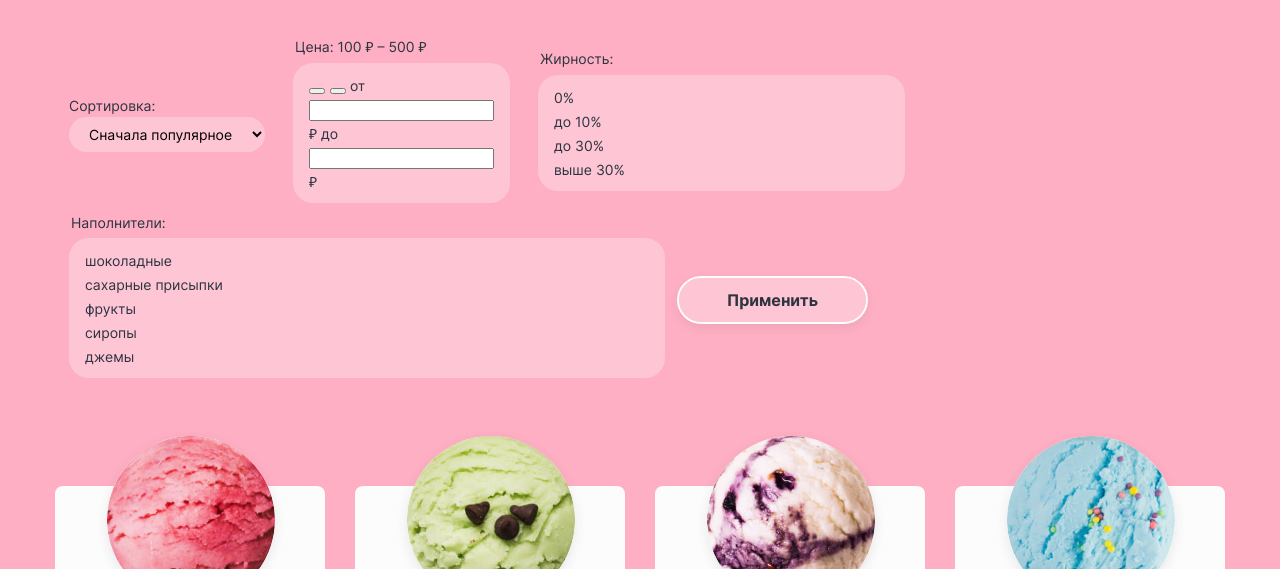
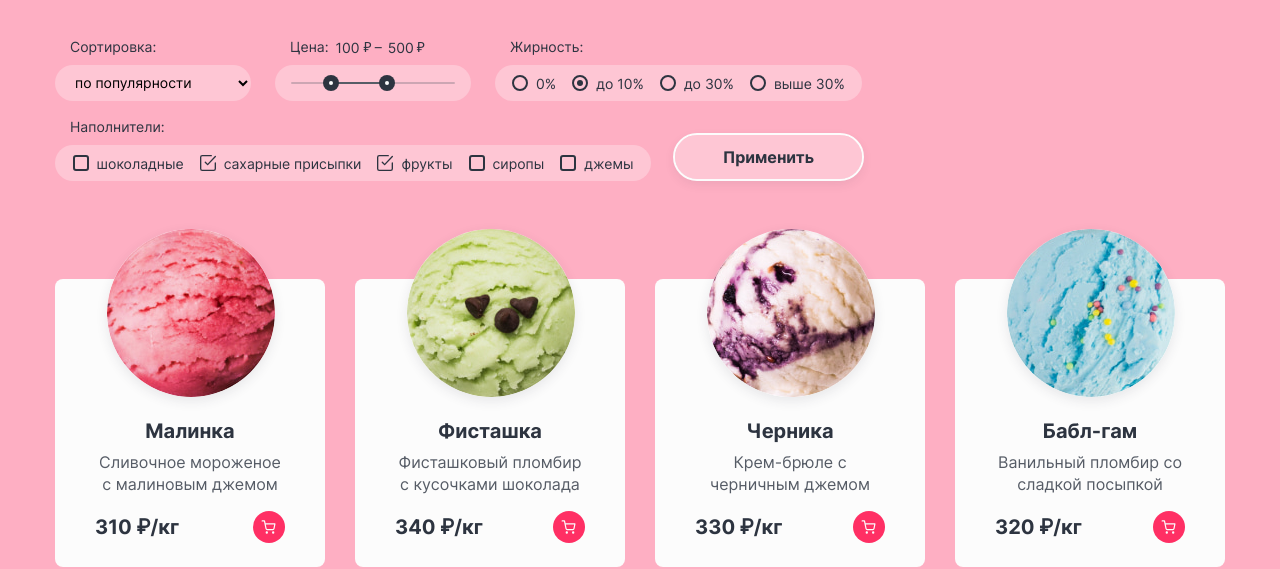
Before and after one commit to revcheg/276123-gllacy-32, a plain HTML site: page catalog.html in a window 1280 px wide. Shown: the part 231-800 px from the top of the page. Drawn offline with Linux system fonts and the light colour scheme.

Commit message:
Начал стилизовать блок с фильтрами

```diff
--- a/catalog.html
+++ b/catalog.html
@@ -143,31 +143,38 @@
       <!-- catalog-filter -->
       <form class="catalog-filter" action="https://echo.htmlacademy.ru/" method="get">
         <fieldset class="catalog-sorting">
-          <label for="sorting">Сортировка:</label>
+          <label class="catalog-filter-title" for="sorting">Сортировка:</label>
           <select class="select-control" id="sorting" name="sorting">
-            <option value="popular">Сначала популярное</option>
-            <option value="cheap">Сначала дешёвое</option>
-            <option value="expensive">Сначала дорогое</option>
+            <option value="popular">по популярности</option>
+            <option value="cheap">от дешёвого</option>
+            <option value="expensive">от дорогого</option>
           </select>
         </fieldset>
 
         <fieldset class="catalog-price">
-          <legend class="catalog-filter-title">Цена: 100 ₽ – 500 ₽</legend>
+          <legend class="catalog-filter-title">
+            Цена:
+            <label class="catalog-filter-label">
+              <input class="catalog-filter-input" type="number" value="100" name="min-price"> ₽
+            </label>
+            –
+            <label class="catalog-filter-label">
+              <input class="catalog-filter-input" type="number" value="500" name="max-price"> ₽
+            </label>
+          </legend>
           <div class="catalog-filter-wrapper">
+            <div class="catalog-filter-range">
+              <div class="catalog-filter-scale">
+                <div class="catalog-filter-bar" style="left: 40px; width: 56px;">
                   <button class="range-toggle toggle-min" type="button">
                     <span class="visually-hidden">Изменить минимальную цену.</span>
                   </button>
                   <button class="range-toggle toggle-max" type="button">
                     <span class="visually-hidden">Изменить максимальную цену.</span>
                   </button>
-
-            <label class="catalog-filter-label">
-              от <input class="catalog-filter-input" type="number" name="min-price"> ₽
-            </label>
-
-            <label class="catalog-filter-label">
-              до <input class="catalog-filter-input" type="number" name="max-price"> ₽
-            </label>
+                </div>
+              </div>
+            </div>
           </div>
         </fieldset>
 
@@ -178,24 +185,28 @@
               <li class="catalog-filter-item">
                 <label class="control">
                   <input class="visually-hidden control-input" type="radio" name="product-group" value="0%">
+                  <span class="control-mark"></span>
                   <span class="control-label">0%</span>
                 </label>
               </li>
               <li class="catalog-filter-item">
                 <label class="control">
                   <input class="visually-hidden control-input" type="radio" name="product-group" value="<10%" checked>
+                  <span class="control-mark"></span>
                   <span class="control-label">до 10%</span>
                 </label>
               </li>
               <li class="catalog-filter-item">
                 <label class="control">
                   <input class="visually-hidden control-input" type="radio" name="product-group" value="<30%">
+                  <span class="control-mark"></span>
                   <span class="control-label">до 30%</span>
                 </label>
               </li>
               <li class="catalog-filter-item">
                 <label class="control">
                   <input class="visually-hidden control-input" type="radio" name="product-group" value=">30%">
+                  <span class="control-mark"></span>
                   <span class="control-label">выше 30%</span>
                 </label>
               </li>
@@ -210,30 +221,35 @@
               <li class="catalog-filter-item">
                 <label class="control">
                   <input class="visually-hidden control-input" type="checkbox" name="chocolate">
+                  <span class="control-mark control-mark-square"></span>
                   <span class="control-label">шоколадные</span>
                 </label>
               </li>
               <li class="catalog-filter-item">
                 <label class="control">
                   <input class="visually-hidden control-input" type="checkbox" name="powdered-sugar" checked>
+                  <span class="control-mark control-mark-square"></span>
                   <span class="control-label">сахарные присыпки</span>
                 </label>
               </li>
               <li class="catalog-filter-item">
                 <label class="control">
                   <input class="visually-hidden control-input" type="checkbox" name="fruit" checked>
+                  <span class="control-mark control-mark-square"></span>
                   <span class="control-label">фрукты</span>
                 </label>
               </li>
               <li class="catalog-filter-item">
                 <label class="control">
                   <input class="visually-hidden control-input" type="checkbox" name="syrup">
+                  <span class="control-mark control-mark-square"></span>
                   <span class="control-label">сиропы</span>
                 </label>
               </li>
               <li class="catalog-filter-item">
                 <label class="control">
                   <input class="visually-hidden control-input" type="checkbox" name="jam">
+                  <span class="control-mark control-mark-square"></span>
                   <span class="control-label">джемы</span>
                 </label>
               </li>
--- a/css/style.css
+++ b/css/style.css
@@ -182,6 +182,7 @@ img {
 }
 
 .navigation-item:focus-within .navigation-link {
+  color: #2D3440;
   outline: none;
   background-color: #FCFCFC;
 }
@@ -1510,22 +1511,29 @@ img {
 /* catalog-filer */
 .catalog-filter {
   display: flex;
-  align-items: center;
   flex-wrap: wrap;
-  margin-bottom: 98px;
-}
-
-.catalog-filter label,
-.catalog-filter legend {
+  align-items: center;
+  margin-bottom: 82px;
+}
+
+.catalog-filter fieldset {
+  margin: 0;
+  margin-right: 24px;
+  margin-bottom: 16px;
+  padding: 0;
+  border: none;
+}
+
+.catalog-filter-title {
+  display: flex;
+  align-items: center;
+  margin-bottom: 8px;
+  padding-left: 15px;
   color: #2D3440;
   font-size: 14px;
   line-height: 20px;
 }
 
-.catalog-filter fieldset {
-  border: none;
-}
-
 .catalog-sorting {
   width: 196px;
 }
@@ -1543,6 +1551,8 @@ img {
 }
 
 .select-control {
+  width: 100%;
+  height: 36px;
   padding: 8px 16px;
   font-size: 14px;
   font-family: inherit;
@@ -1550,19 +1560,195 @@ img {
   border: none;
   border-radius: 20px;
   background-color: rgba(252, 252, 252, 0.3);
+  cursor: pointer;
+  transition: 0.2s;
+}
+
+.select-control:hover {
+  background-color: rgba(252, 252, 252, 0.5);
+}
+
+.select-control:focus {
+  outline: 2px solid #FCFCFC;
+  background-color: rgba(252, 252, 252, 0.4);
+}
+
+.catalog-filter-label {
+  display: flex;
+  padding: 0 3px;
+}
+
+.catalog-filter-input {
+  width: 28px;
+  padding: 0 2px;
+  color: #2D3440;
+  font-size: 14px;
+  font-family: inherit;
+  text-align: center;
+  border: none;
+  background-color: transparent;
+  appearance: textfield;
+}
+
+.catalog-filter-input::-webkit-outer-spin-button,
+.catalog-filter-input::-webkit-inner-spin-button {
+  appearance: none;
+  margin: 0;
 }
 
 .catalog-filter-wrapper {
-  padding: 10px 16px;
+  box-sizing: border-box;
   border: none;
   border-radius: 20px;
   background-color: rgba(252, 252, 252, 0.3);
 }
 
+.catalog-filter-range {
+  padding: 17px 16px;
+}
+
+.catalog-filter-scale {
+  position: relative;
+  width: 164px;
+  height: 2px;
+  border-radius: 5px;
+  background-color: rgba(86, 92, 102, 0.3);
+}
+
+.catalog-filter-bar {
+  position: absolute;
+  height: 2px;
+  border-radius: 5px;
+  background-color: #565C66;
+}
+
+.range-toggle {
+  position: absolute;
+  top: -7px;
+  width: 16px;
+  height: 16px;
+  border: none;
+  border-radius: 50%;
+  background-color: #2D3440;
+  cursor: pointer;
+  transition: 0.2s;
+}
+
+.range-toggle::after {
+  content: '';
+  position: absolute;
+  top: 50%;
+  left: 50%;
+  width: 4px;
+  height: 4px;
+  border-radius: 50%;
+  background-color: #FCFCFC;
+  transform: translate(-50%, -50%);
+}
+
+.range-toggle:hover {
+  background-color: #FCFCFC;
+}
+
+.range-toggle:hover::after {
+  background-color: #2D3440;
+}
+
+.range-toggle:focus {
+  outline: 2px solid #2D3440;
+  background-color: #FCFCFC;
+}
+
+.range-toggle:focus::after {
+  background-color: #2D3440;
+}
+
+.range-toggle:active,
+.range-toggle:active::after  {
+  background-color: #2D3440;
+}
+
+.toggle-min {
+  left: -8px;
+}
+
+.toggle-max {
+  right: -8px;
+}
+
 .catalog-filter-list {
-  margin: 0;
-  padding: 0;
+  display: flex;
+  justify-content: center;
+  margin: 0;
+  padding: 6px 16px;
   list-style-type: none;
+}
+
+.catalog-filter-item:not(:last-child) {
+  margin-right: 16px;
+}
+
+.control {
+  position: relative;
+  padding-left: 24px;
+  cursor: pointer;
+}
+
+.control-mark {
+  position: absolute;
+  top: 2px;
+  left: 0;
+  box-sizing: border-box;
+  width: 16px;
+  height: 16px;
+  border: 2px solid #2D3440;
+  border-radius: 50%;
+}
+
+.control-mark::after {
+  content: '';
+  position: absolute;
+  top: 50%;
+  left: 50%;
+  width: 6px;
+  height: 6px;
+  border-radius: 50%;
+  background-color: #2D3440;
+  transition: 0.2s;
+  transform: translate(-50%, -50%) scale(0);
+}
+
+.control-input:checked ~ .control-mark::after {
+  transform: translate(-50%, -50%) scale(1);
+}
+
+.control-mark-square {
+  border-radius: 3px;
+}
+
+.control-mark-square::after {
+  width: 100%;
+  height: 100%;
+  border-radius: 0;
+  background-color: transparent;
+  background-image: url('../img/checkbox.svg');
+  background-repeat: no-repeat;
+  background-position: center;
+  background-size: cover;
+}
+
+.control-input:checked ~ .control-mark-square {
+  border: 0;
+}
+
+.control-input:checked ~ .control-mark-square::after {
+  transform: translate(-50%, -50%) scale(1);
+}
+
+.control-label {
+  color: #2D3440;
+  font-size: 14px;
+  line-height: 20px;
 }
 
 .catalog-page-control {
@@ -1621,17 +1807,33 @@ img {
 }
 
 /* popup */
+.popup-overlay {
+  position: fixed;
+  top: 0;
+  right: 0;
+  bottom: 0;
+  left: 0;
+  display: flex;
+  width: 100%;
+  height: 100%;
+  background-color: rgba(45, 52, 64, 0.3);
+  z-index: 4;
+}
+
 .popup {
-  position: fixed;
-  top: 50%;
-  left: 50%;
+  position: relative;
   box-sizing: border-box;
   width: 570px;
+  margin: auto;
   padding: 64px 64px 66px;
   box-shadow: 0px 15px 40px 0px rgba(45, 52, 64, 0.12);
   border-radius: 8px;
   background-color: #FCFCFC;
-  transform: translate(-50%, -50%);
+}
+
+.popup-hide {
+  opacity: 0;
+  z-index: -1;
 }
 
 .popup-close {
@@ -1671,12 +1873,3 @@ img {
   margin-top: 32px;
   margin-left: auto;
 }
-
-.popup-overlay {
-  position: fixed;
-  top: 0;
-  right: 0;
-  bottom: 0;
-  left: 0;
-  background-color: rgba(45, 52, 64, 0.3);
-}
```
Also changed, not shown: index.html (+6 -5 lines), img/checkbox.svg (added). Lines whose indentation alone changed are shown as unchanged.
